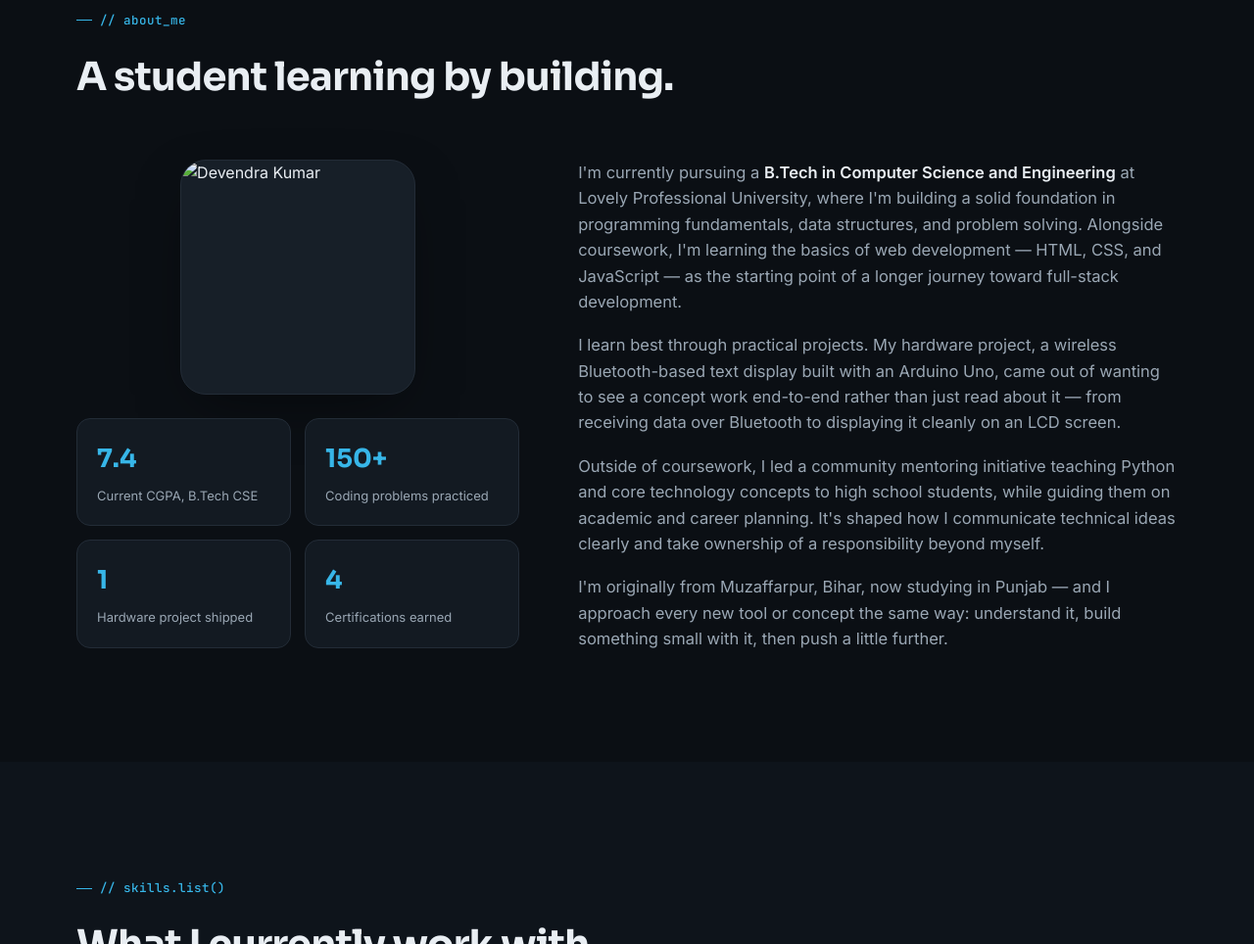
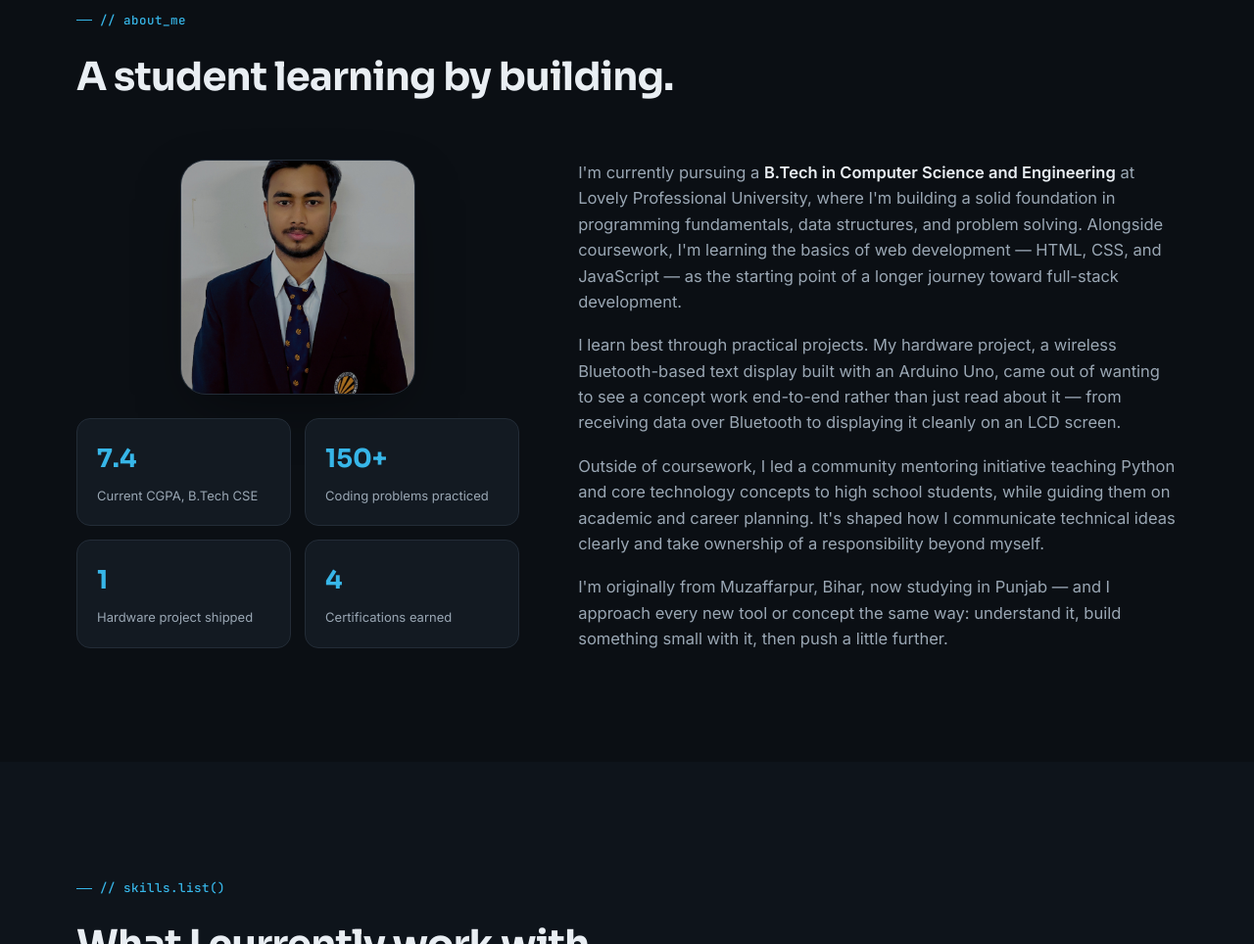
Before and after one commit to Devendra-Gupta07/Devendra-Gupta07.github.io, a plain HTML site: page index.html in a window 1280 px wide. Shown: the part 1104-2068 px from the top of the page at 98% size. Drawn offline with Linux system fonts and the light colour scheme.

Commit message:
Update index.html

```diff
--- a/index.html
+++ b/index.html
@@ -752,7 +752,7 @@ html[data-theme="light"] .lcd-screen{ box-shadow:inset 0 0 12px rgba(0,0,0,.35);
     <div class="about-grid">
       <div class="about-left reveal">
         <div class="about-photo-frame">
-          <img src="assets/profile.jpg" alt="Devendra Kumar" class="about-photo" loading="lazy" width="900" height="900">
+          <img src="profile.jpg" alt="Devendra Kumar" class="about-photo" loading="lazy" width="900" height="900">
         </div>
         <div class="about-facts">
           <div class="fact-card">
```
